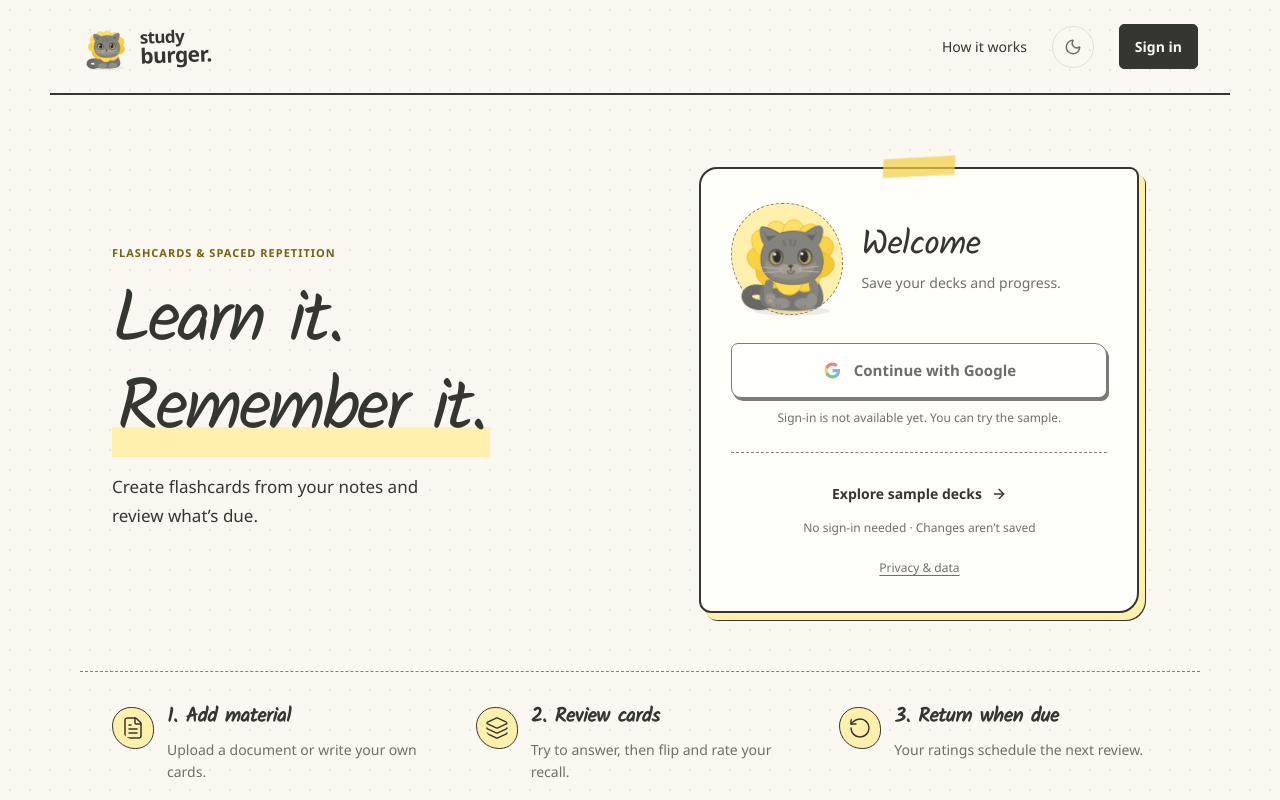
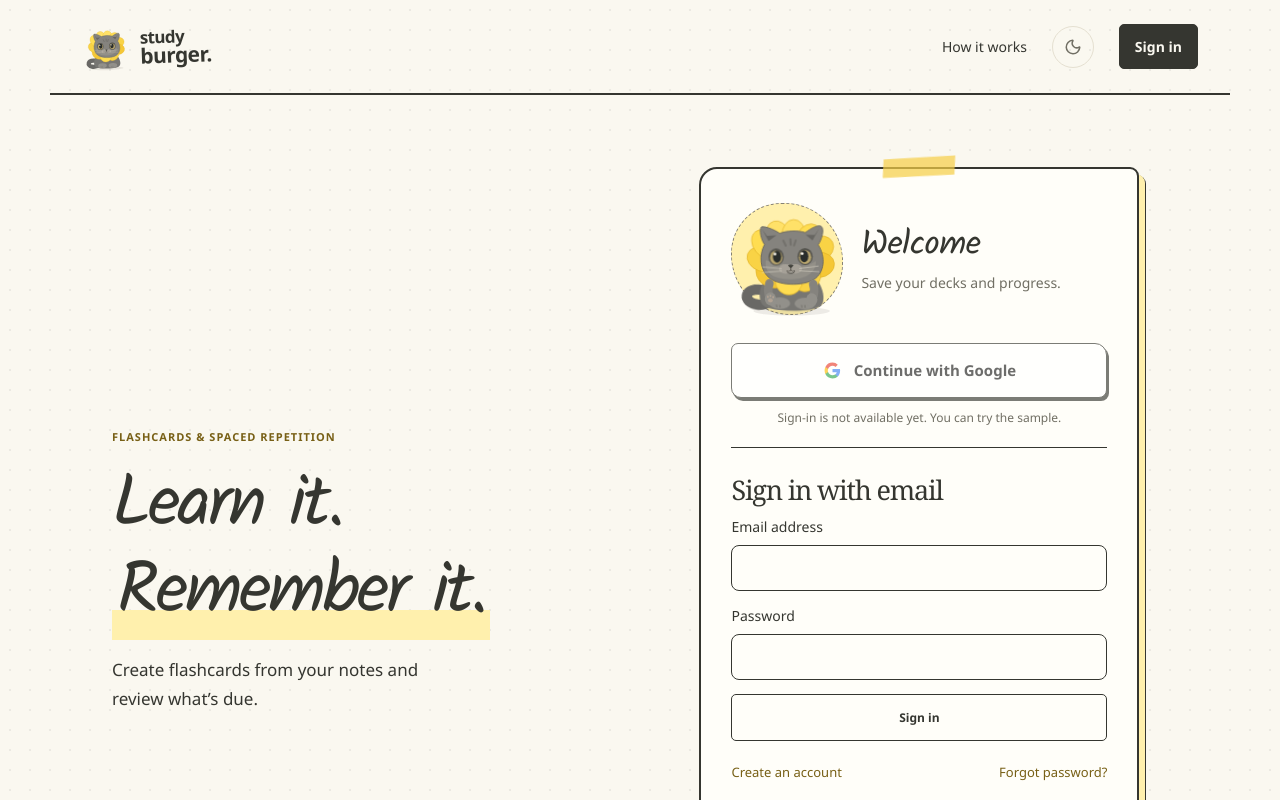
Before and after one commit to AxelMagcamit/Study-Burger, a Next.js app: page / in a window 1280 px wide. Shown: the top 800 px of the page. Built offline with nearby package versions, Linux system fonts and the light colour scheme; no server answers.

Commit message:
Add email password authentication and recovery alongside Google

```diff
--- a/app/auth/callback/route.ts
+++ b/app/auth/callback/route.ts
@@ -1,3 +1,3 @@
 import {authClient,appOrigin} from '@/lib/auth';
 import {securityResponse} from '@/lib/security';
-export async function GET(request:Request){try{const auth=authClient(request);const code=new URL(request.url).searchParams.get('code');if(!code)return auth.finish(new Response(null,{status:303,headers:{Location:`${appOrigin()}/?auth_error=cancelled`}}));const {error}=await auth.client.auth.exchangeCodeForSession(code);const user=error?null:await auth.user();if(!user)await auth.client.auth.signOut({scope:'local'});return auth.finish(new Response(null,{status:303,headers:{Location:`${appOrigin()}/${user?'':'?auth_error=failed'}`}}));}catch(e){try{return new Response(null,{status:303,headers:{Location:`${appOrigin()}/?auth_error=failed`,'Cache-Control':'private, no-store'}});}catch{return securityResponse(e);}}}
+export async function GET(request:Request){try{const auth=authClient(request);const code=new URL(request.url).searchParams.get('code');if(!code)return auth.finish(new Response(null,{status:303,headers:{Location:`${appOrigin()}/?auth_error=cancelled`}}));const {error}=await auth.client.auth.exchangeCodeForSession(code);const user=error?null:await auth.user();if(!user)await auth.client.auth.signOut({scope:'local'});return auth.finish(new Response(null,{status:303,headers:{Location:`${appOrigin()}/${user?(new URL(request.url).searchParams.get('next')==='/reset-password'?'reset-password':''):'?auth_error=failed'}`}}));}catch(e){try{return new Response(null,{status:303,headers:{Location:`${appOrigin()}/?auth_error=failed`,'Cache-Control':'private, no-store'}});}catch{return securityResponse(e);}}}
--- /dev/null
+++ b/app/auth/email/route.ts
@@ -0,0 +1,24 @@
+import {authClient,appOrigin} from '@/lib/auth';
+import {verifyMutation,boundedBody,SecurityError,securityResponse,jsonPrivate} from '@/lib/security';
+export async function POST(request:Request){
+ try{
+  verifyMutation(request);
+  const body=JSON.parse(new TextDecoder().decode(await boundedBody(request,4096)));
+  const {action,email,password}=body;
+  if(!['signin','signup','recover','update'].includes(action))throw new SecurityError('Choose a valid sign-in action.');
+  if(action!=='update'&&(typeof email!=='string'||email.length>254||!/^\S+@\S+\.\S+$/.test(email)))throw new SecurityError('Enter a valid email address.');
+  if(action!=='recover'&&(typeof password!=='string'||password.length>128||password.length<(action==='signin'?1:8)))throw new SecurityError('Use a password with 8–128 characters.');
+  const auth=authClient(request);
+  let error;
+  if(action==='signin')({error}=await auth.client.auth.signInWithPassword({email,password}));
+  if(action==='signup')({error}=await auth.client.auth.signUp({email,password,options:{emailRedirectTo:appOrigin()+'/auth/callback'}}));
+  if(action==='recover')({error}=await auth.client.auth.resetPasswordForEmail(email,{redirectTo:appOrigin()+'/auth/callback?next=/reset-password'}));
+  if(action==='update'){
+   if(!await auth.user())throw new SecurityError('Open the recovery link from your email first.',401);
+   ({error}=await auth.client.auth.updateUser({password}));
+  }
+  if(error)return auth.finish(jsonPrivate({error:error.status===429?'Too many attempts. Please wait before trying again.':action==='signin'?'Unable to sign in. Check your email and password, and confirm your email first.':'Unable to complete this request. Please try again later.'},error.status===429?429:400));
+  const user=action==='signin'||action==='signup'?await auth.user():null;
+  return auth.finish(jsonPrivate({redirect:user||action==='update'?'/' :undefined,message:action==='signup'?'Check your email for a confirmation link. Open it in this browser, then sign in.':'If an account exists, a recovery link has been sent. Open it in this browser.'}));
+ }catch(error){return securityResponse(error);}
+}
--- a/app/auth/google/route.ts
+++ b/app/auth/google/route.ts
@@ -1,3 +1,3 @@
 import {authClient,appOrigin} from '@/lib/auth';
 import {verifyMutation,securityResponse,SecurityError,jsonPrivate} from '@/lib/security';
-export async function POST(request:Request){try{verifyMutation(request);const auth=authClient(request);const {data,error}=await auth.client.auth.signInWithOAuth({provider:'google',options:{redirectTo:`${appOrigin()}/auth/callback`,scopes:'openid email profile',skipBrowserRedirect:true,queryParams:{prompt:'select_account'}}});if(error||!data.url)throw new SecurityError('Google sign-in is unavailable. Please try again shortly.',503);return auth.finish(request.headers.get('accept')?.includes('application/json')?jsonPrivate({url:data.url}):new Response(null,{status:303,headers:{Location:data.url}}));}catch(e){return securityResponse(e);}}
+export async function POST(request:Request){try{verifyMutation(request);if(process.env.GOOGLE_AUTH_ENABLED!=='true')throw new SecurityError('Google sign-in is unavailable. Use email instead.',503);const auth=authClient(request);const {data,error}=await auth.client.auth.signInWithOAuth({provider:'google',options:{redirectTo:`${appOrigin()}/auth/callback`,scopes:'openid email profile',skipBrowserRedirect:true,queryParams:{prompt:'select_account'}}});if(error||!data.url)throw new SecurityError('Google sign-in is unavailable. Please try again shortly.',503);return auth.finish(request.headers.get('accept')?.includes('application/json')?jsonPrivate({url:data.url}):new Response(null,{status:303,headers:{Location:data.url}}));}catch(e){return securityResponse(e);}}
--- /dev/null
+++ b/app/reset-password/page.tsx
@@ -0,0 +1,2 @@
+import EmailSignIn from '@/components/EmailSignIn';
+export default function ResetPassword(){return <main className="login-card" style={{maxWidth:440,margin:'4rem auto',padding:24}}><h1>Study Burger</h1><EmailSignIn reset/><a href="/">Back to Study Burger</a></main>;}
--- /dev/null
+++ b/components/EmailSignIn.tsx
@@ -0,0 +1,23 @@
+'use client';
+import {useState,type FormEvent} from 'react';
+export default function EmailSignIn({reset=false}:{reset?:boolean}){
+ const [mode,setMode]=useState(reset?'update':'signin');
+ const [busy,setBusy]=useState(false),[message,setMessage]=useState(''),[error,setError]=useState('');
+ async function submit(event:FormEvent<HTMLFormElement>){
+  event.preventDefault();const form=event.currentTarget;const values=new FormData(form);setBusy(true);setError('');setMessage('');
+  const controller=new AbortController();const timer=setTimeout(()=>controller.abort(),20000);
+  try{const response=await fetch('/auth/email',{method:'POST',headers:{'Content-Type':'application/json'},body:JSON.stringify({action:mode,email:values.get('email'),password:values.get('password')}),signal:controller.signal});const data=await response.json();if(!response.ok)throw new Error(data.error||'Please try again.');if(data.redirect){window.location.assign('/');return;}setMessage(data.message);form.reset();}
+  catch(e){setError(e instanceof Error&&e.name!=='AbortError'?e.message:'The request took too long. Please try again.');}finally{clearTimeout(timer);setBusy(false);}
+ }
+ function change(next:string){setMode(next);setMessage('');setError('');}
+ return <section className="email-signin" aria-label="Email authentication">
+ <h3>{mode==='signup'?'Create an account':mode==='recover'?'Reset your password':mode==='update'?'Choose a new password':'Sign in with email'}</h3>
+ <form onSubmit={submit} key={mode}>
+ {mode!=='update'&&<label>Email address<input name="email" type="email" autoComplete="email" required maxLength={254}/></label>}
+ {mode!=='recover'&&<label>Password<input name="password" type="password" autoComplete={mode==='signin'?'current-password':'new-password'} minLength={mode==='signin'?1:8} maxLength={128} required/></label>}
+ <button className="button" disabled={busy} type="submit">{busy?'Please wait…':mode==='signup'?'Create account':mode==='recover'?'Send recovery link':mode==='update'?'Save password':'Sign in'}</button>
+ </form>
+ {message&&<p role="status">{message}</p>}{error&&<p className="error" role="alert">{error}</p>}
+ {!reset&&<div className="email-actions"><button type="button" className="text-button" disabled={busy} onClick={()=>change(mode==='signin'?'signup':'signin')}>{mode==='signin'?'Create an account':'Back to sign in'}</button>{mode==='signin'&&<button type="button" className="text-button" disabled={busy} onClick={()=>change('recover')}>Forgot password?</button>}</div>}
+ </section>;
+}
--- a/components/Entry.tsx
+++ b/components/Entry.tsx
@@ -4,6 +4,7 @@ import dynamic from 'next/dynamic';
 import {ArrowRight,FileText,Moon,Sun,RotateCcw,Layers} from 'lucide-react';
 import Ponpon from './Ponpon';
 import GoogleSignIn from './GoogleSignIn';
+import EmailSignIn from './EmailSignIn';
 import type {AccountUser} from '@/lib/auth';
 const Dashboard=dynamic(()=>import('./Dashboard'),{loading:()=> <div className="loading-app"><Ponpon mood="thinking" className="state-ponpon" animate decorative/><p role="status">Opening your workspace…</p></div>});
 export default function Entry(){
@@ -32,7 +33,7 @@ export default function Entry(){
  if(demo||session?.user)return <Dashboard key={demo?'demo':session!.user!.userId} demo={demo} user={session?.user||undefined} onLeave={()=>{setDemo(false);if(session?.user)window.location.href='/';}}/>;
  return <div className="storybook compact-home"><a className="skip-link" href="#main-content">Skip to content</a>
   <header className="story-header"><a href="/" className="brand story-brand" aria-label="Study Burger home"><img src="/ponpon.svg" width="48" height="48" alt=""/><span>study<br/><b>burger.</b></span></a><nav className="story-nav" aria-label="Main navigation"><a href="#how-it-works">How it works</a><button className="icon-button" onClick={toggleTheme} aria-label={`Switch to ${theme==='light'?'dark':'light'} mode`}>{theme==='light'?<Moon size={18}/>:<Sun size={18}/>}</button><a className="button story-nav-cta" href="#sign-in">Sign in</a></nav></header>
-  <main id="main-content"><section className="home-main" aria-labelledby="home-title"><div className="home-intro"><span className="home-eyebrow">FLASHCARDS & SPACED REPETITION</span><h1 id="home-title">Learn it.<br/><em>Remember it.</em></h1><p>Create flashcards from your notes and review what’s due.</p></div><div className="login-card story-login welcome-login" id="sign-in"><div className="signin-welcome"><div className="signin-portrait"><Ponpon mood="welcome" animate decorative/></div><div><h2>Welcome</h2><p>Save your decks and progress.</p></div></div><GoogleSignIn enabled={session?.configured!==false} checking={!session&&!error}/><div className="signin-preview"><button className="text-button sample-button" onClick={()=>setDemo(true)}>Explore sample decks <ArrowRight size={16}/></button><p className="sample-note">No sign-in needed · Changes aren’t saved</p></div><a className="signin-privacy" href="/privacy">Privacy &amp; data</a>{error&&<div className="error" role="alert"><p>{error}</p><button className="text-button" onClick={()=>window.location.reload()}>Reload</button></div>}</div></section>
+  <main id="main-content"><section className="home-main" aria-labelledby="home-title"><div className="home-intro"><span className="home-eyebrow">FLASHCARDS & SPACED REPETITION</span><h1 id="home-title">Learn it.<br/><em>Remember it.</em></h1><p>Create flashcards from your notes and review what’s due.</p></div><div className="login-card story-login welcome-login" id="sign-in"><div className="signin-welcome"><div className="signin-portrait"><Ponpon mood="welcome" animate decorative/></div><div><h2>Welcome</h2><p>Save your decks and progress.</p></div></div><GoogleSignIn enabled={session?.configured!==false} checking={!session&&!error}/><EmailSignIn/><div className="signin-preview"><button className="text-button sample-button" onClick={()=>setDemo(true)}>Explore sample decks <ArrowRight size={16}/></button><p className="sample-note">No sign-in needed · Changes aren’t saved</p></div><a className="signin-privacy" href="/privacy">Privacy &amp; data</a>{error&&<div className="error" role="alert"><p>{error}</p><button className="text-button" onClick={()=>window.location.reload()}>Reload</button></div>}</div></section>
    <section className="home-steps" id="how-it-works" aria-label="How it works">{[{icon:FileText,title:'1. Add material',text:'Upload a document or write your own cards.'},{icon:Layers,title:'2. Review cards',text:'Try to answer, then flip and rate your recall.'},{icon:RotateCcw,title:'3. Return when due',text:'Your ratings schedule the next review.'}].map(({icon:Icon,title,text})=><div key={title}><Icon size={23} strokeWidth={1.5}/><div><h2>{title}</h2><p>{text}</p></div></div>)}</section>
   </main><footer className="compact-footer"><span>Study Burger</span><a href="/privacy">Privacy & data</a><a href="https://github.com/AxelMagcamit/Study-Burger" target="_blank" rel="noreferrer">GitHub ↗</a></footer>
  </div>;
--- a/lib/auth.ts
+++ b/lib/auth.ts
@@ -1,10 +1,10 @@
 import {createServerClient,parseCookieHeader,serializeCookieHeader,type CookieOptions} from '@supabase/ssr';
 import {SecurityError,PRIVATE_HEADERS} from './security';
 export type AccountUser={userId:string;displayName:string;email:string};
-export function authConfigured(){return !!(process.env.SUPABASE_URL&&process.env.SUPABASE_PUBLISHABLE_KEY&&process.env.APP_URL&&process.env.GOOGLE_AUTH_ENABLED==='true');}
-export function appOrigin(){const raw=process.env.APP_URL;if(!raw)throw new SecurityError('Google sign-in is being set up. You can explore the sample workspace.',503);const url=new URL(raw);if(url.protocol!=='https:'&&url.hostname!=='localhost'&&url.hostname!=='127.0.0.1')throw new SecurityError('Sign-in configuration is unavailable.',503);return url.origin;}
+export function authConfigured(){return !!(process.env.SUPABASE_URL&&process.env.SUPABASE_PUBLISHABLE_KEY&&process.env.APP_URL);}
+export function appOrigin(){const raw=process.env.APP_URL;if(!raw)throw new SecurityError('Sign-in is being set up. You can explore the sample workspace.',503);const url=new URL(raw);if(url.protocol!=='https:'&&url.hostname!=='localhost'&&url.hostname!=='127.0.0.1')throw new SecurityError('Sign-in configuration is unavailable.',503);return url.origin;}
 export function authClient(request:Request){
- if(!authConfigured())throw new SecurityError('Google sign-in is being set up. You can explore the sample workspace.',503);
+ if(!authConfigured())throw new SecurityError('Sign-in is being set up. You can explore the sample workspace.',503);
  const changes:{name:string;value:string;options:CookieOptions}[]=[];
  const secure=appOrigin().startsWith('https:');
  const client=createServerClient(process.env.SUPABASE_URL!,process.env.SUPABASE_PUBLISHABLE_KEY!,{
@@ -12,6 +12,6 @@ export function authClient(request:Request){
   cookies:{getAll:()=>parseCookieHeader(request.headers.get('cookie')||'').map(c=>({name:c.name,value:c.value||''})),setAll:cookies=>{changes.push(...cookies);}}
  });
  function finish(response:Response){const headers=new Headers(response.headers);for(const [name,value] of Object.entries(PRIVATE_HEADERS))headers.set(name,value);for(const c of changes)headers.append('Set-Cookie',serializeCookieHeader(c.name,c.value,{...c.options,path:'/',httpOnly:true,sameSite:'lax',secure}));return new Response(response.body,{status:response.status,headers});}
- async function user():Promise<AccountUser|null>{const {data,error}=await client.auth.getUser();if(error){if(error.name==='AuthRetryableFetchError'||(error.status&&error.status>=500))throw new SecurityError('Sign-in service is unavailable. Please retry.',503);return null;}if(!data.user)return null;const u=data.user;if(!u.identities?.some(i=>i.provider==='google')||!u.email_confirmed_at)return null;return {userId:u.id,email:u.email||'',displayName:typeof u.user_metadata.full_name==='string'?u.user_metadata.full_name:u.email?.split('@')[0]||'Learner'};}
+ async function user():Promise<AccountUser|null>{const {data,error}=await client.auth.getUser();if(error){if(error.name==='AuthRetryableFetchError'||(error.status&&error.status>=500))throw new SecurityError('Sign-in service is unavailable. Please retry.',503);return null;}if(!data.user)return null;const u=data.user;if(!u.identities?.some(i=>(i.provider==='google'||i.provider==='email'))||!u.email_confirmed_at)return null;return {userId:u.id,email:u.email||'',displayName:typeof u.user_metadata.full_name==='string'?u.user_metadata.full_name:u.email?.split('@')[0]||'Learner'};}
  return {client,finish,user};
 }
```
Also changed, not shown: app/globals.css, 1 other file (tests, documents, lock files or other folders).
